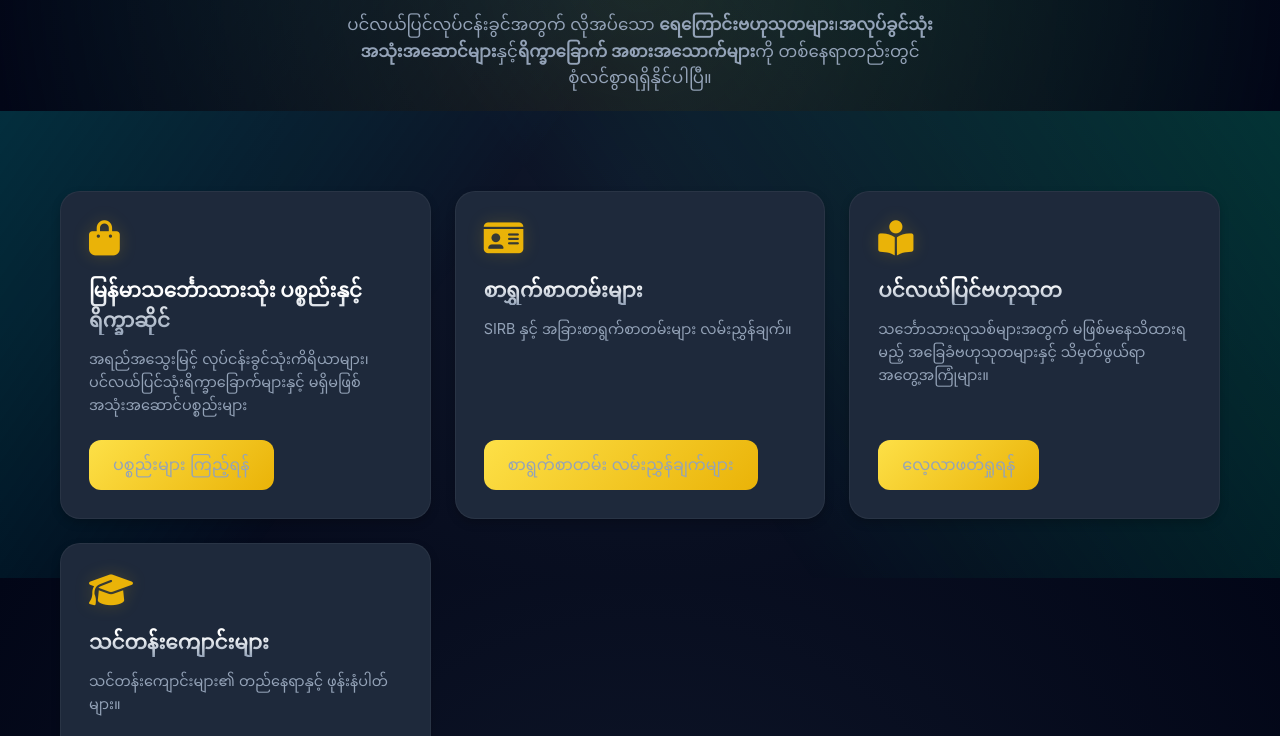
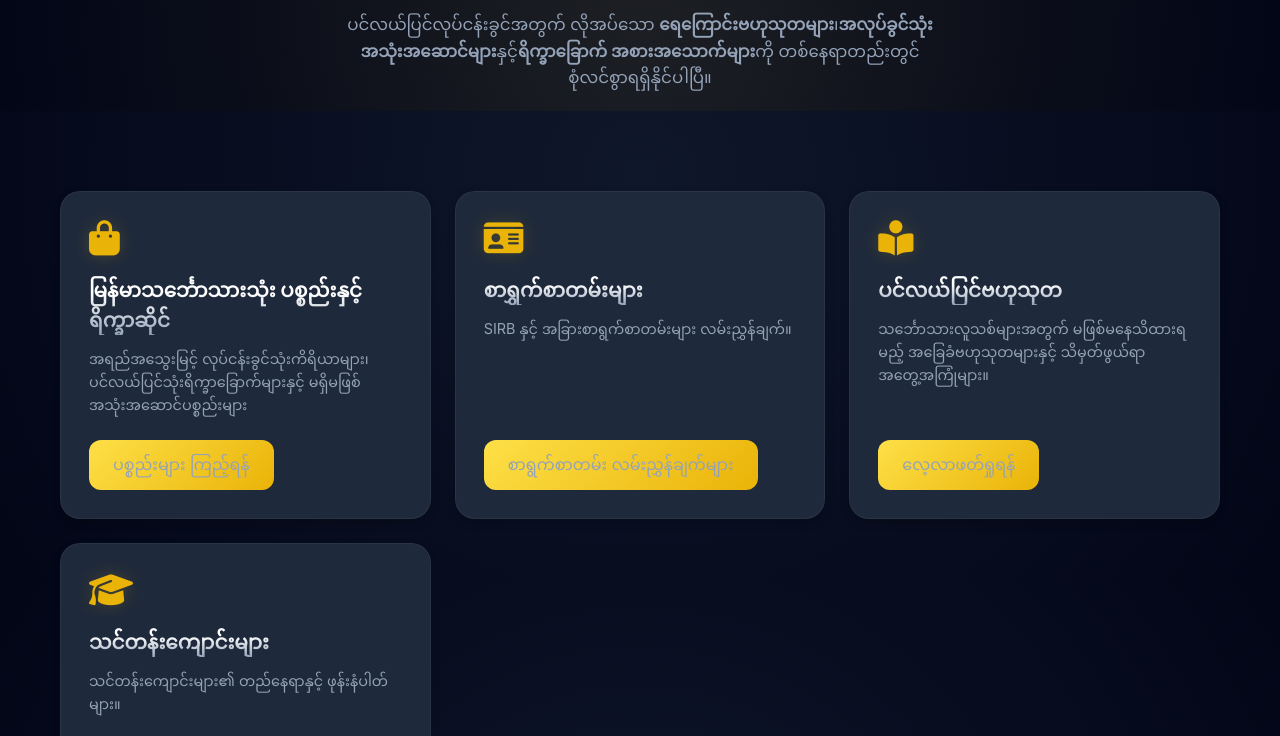
Before and after one commit to SawthitAung/myanmar-seafarer-hub, a plain HTML site: page index.html in a window 1280 px wide. Shown: the part 222-958 px from the top of the page. Drawn offline with Linux system fonts and the light colour scheme.

Commit message:
Update main.css

```diff
--- a/main.css
+++ b/main.css
@@ -31,12 +31,11 @@ html {
   scroll-behavior: smooth;
   -webkit-text-size-adjust: 100%;
   width: 100%;
-  overflow-x: hidden;
-}
+  overflow-x: hidden;}
 
-/* --- Neon Maritime Wave Effect --- */
 body {
-  /* ပင်လယ်ပြင် အရောင်တောက်တောက် (Vibrant Deep Sea Gradient) */
+  /* ပင်လယ်ပြင် အရောင်တောက်တောက် */
+  background-color: #020617; /* အောက်ခံအရောင် အသေထားခြင်း */
   background: radial-gradient(circle at 50% 50%, #0f172a 0%, #020617 100%);
   background-attachment: fixed;
   color: var(--text-bright);
@@ -45,40 +44,6 @@ body {
   position: relative;
 }
 
-/* Neon Wave Overlay */
-body::before {
-  content: "";
-  position: fixed;
-  top: 0;
-  left: 0;
-  width: 100%;
-  height: 100%;
-  /* အရောင်ပိုတောက်စေရန်အတွက် နီယွန်အလင်းရောင်များ ပိုထည့်ထားသည် */
-  background:
-    linear-gradient(
-      125deg,
-      rgba(0, 242, 255, 0.5) 0%,
-      rgba(0, 100, 255, 0) 50%
-    ),
-    linear-gradient(235deg, rgba(0, 255, 150, 0.4) 0%, rgba(0, 150, 255, 0) 50%);
-  background-size: 200% 200%;
-  animation: gradient 8s ease infinite;
-  pointer-events: none;
-  z-index: -1;
-  filter: brightness(1.2) contrast(1.1);
-}
-
-@keyframes gradient {
-  0% {
-    background-position: 0% 50%;
-  }
-  50% {
-    background-position: 100% 50%;
-  }
-  100% {
-    background-position: 0% 50%;
-  }
-}
 /* တစ်သမတ်တည်းဖြစ်သော Typography (Gradient Headings) */
 h1,
 h2,
```
